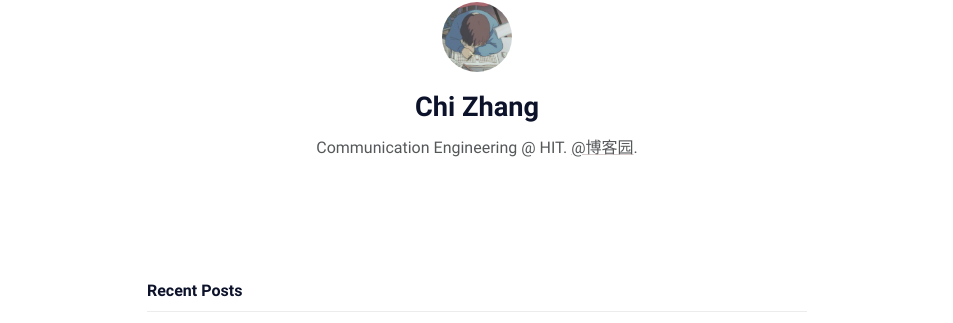
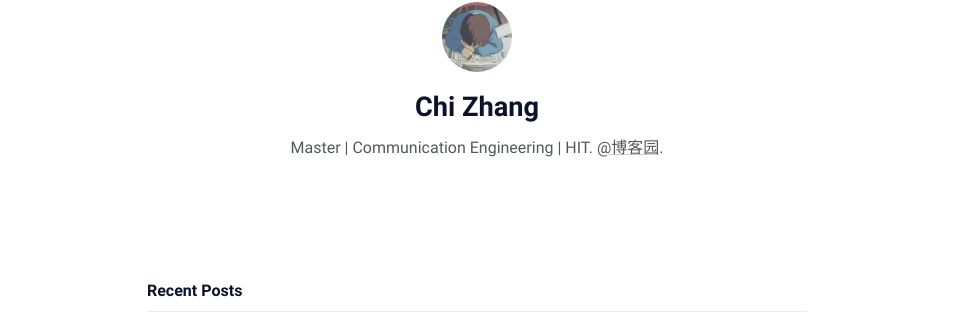
Before and after one commit to MayeZhang/MayeZhang.github.io, a Jekyll site: the page built from index.md, in a window 1280 px wide. Shown: the part 166-489 px from the top of the page, without its empty margins (163-1116 px from the left). Built offline with Jekyll 4.4.1, drawn with Linux system fonts in a browser that asks for light colours.

Commit message:
Update _config.yml

```diff
--- a/_config.yml
+++ b/_config.yml
@@ -13,7 +13,7 @@ mode: light # default theme "dark" | "light"
 author:
   name: Chi Zhang # author name
   bio: >- # tell to the world
-    Communication Engineering @ HIT.
+    Master | Communication Engineering | HIT.
     <a href="https://www.cnblogs.com/MayeZhang/" target="_blank" rel="noopener">@博客园</a>.
   username: Chi Zhang # general username
   github: MayeZhang # github username
```
